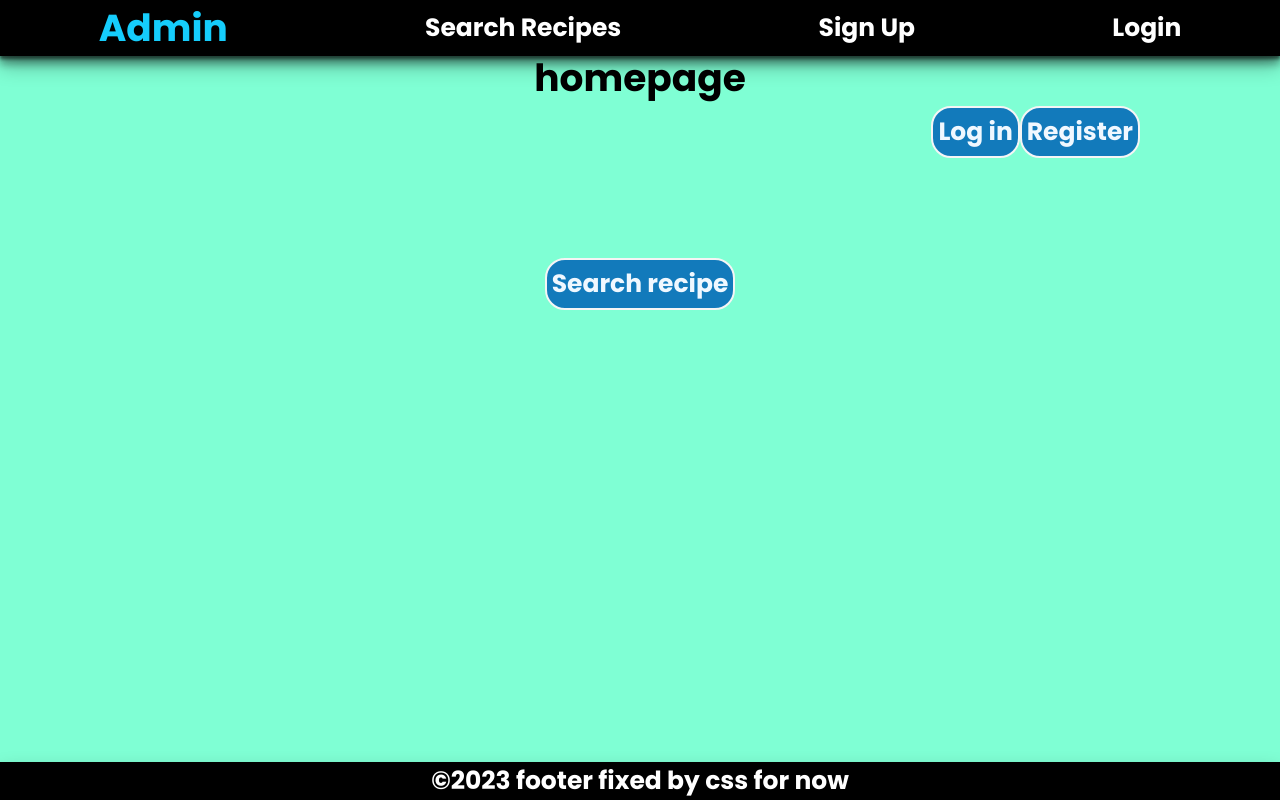
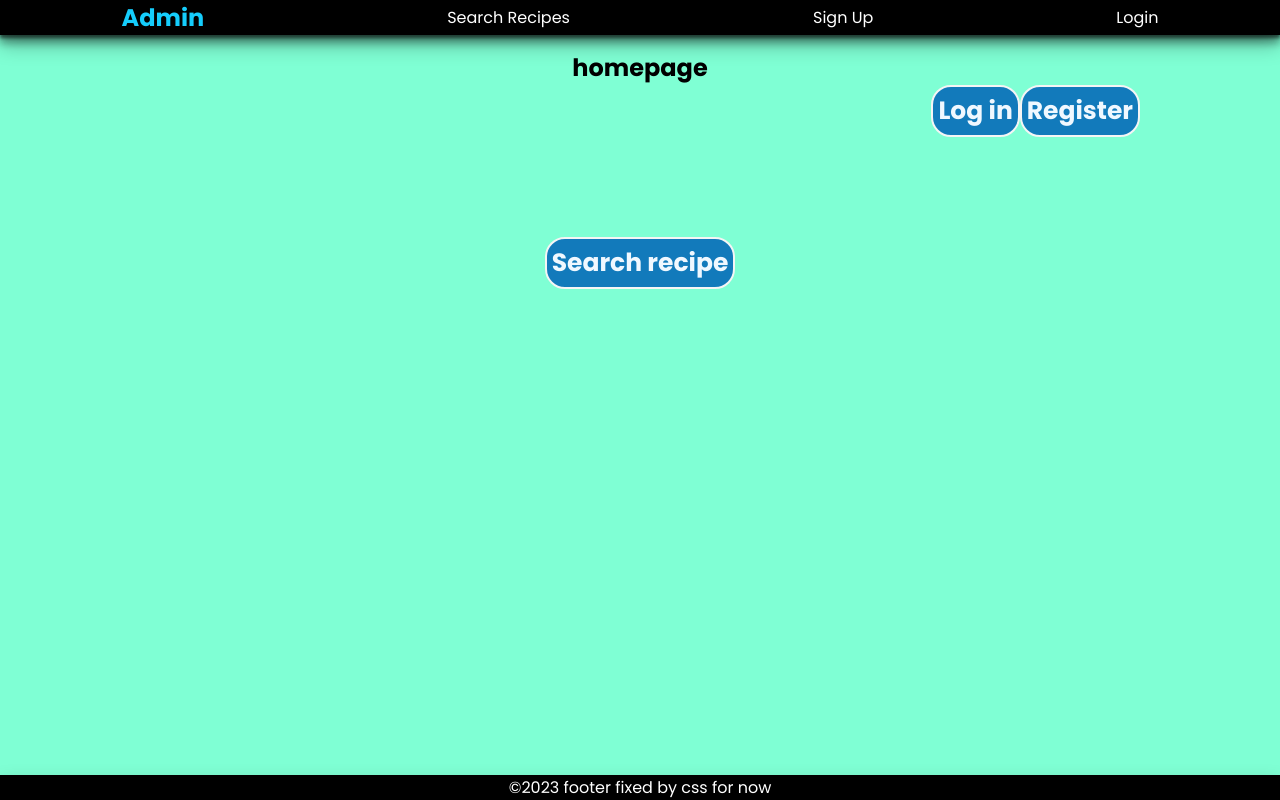
Before and after one commit to GeorgeMc1/FP-frontend, a React (Create React App) app: page / in a window 1280 px wide. Built offline with nearby package versions, Linux system fonts and the light colour scheme; the HTML template or start-up script is replaced by a standard one.

Commit message:
small changes

```diff
--- a/src/components/RecipeInfoPage/InfoContainer.jsx
+++ b/src/components/RecipeInfoPage/InfoContainer.jsx
@@ -7,6 +7,9 @@ const InfoContainer = styled.div`
     max-width: 800px;
     margin: 0 auto;
 
+    h2{
+        text-align: center;
+    }
     ul{
         margin: 5px 0;
     }
--- a/src/css/common-styles.js
+++ b/src/css/common-styles.js
@@ -18,6 +18,10 @@ export const FlexContainerColumn = styled.div`
 	width:90%;
 	margin: 0 auto;
 	margin-top:50px;
+
+	h2{
+		text-align: center;
+	}
 	`
 
 	export const Container = styled.div`
--- a/src/css/homepage.css
+++ b/src/css/homepage.css
@@ -1,7 +1,5 @@
 body{
     font-family: 'Libre Baskerville', serif;
-    font-weight: bold;
-    font-size: 25px;
     /* font-family: 'PT Serif', serif; */
     /* font-family: 'Franklin Gothic Medium', 'Arial Narrow', Arial, sans-serif; */
     background-color: aquamarine;
@@ -15,11 +13,6 @@ button {
     display: inline-block;
     font-size: 25px;
     border-radius: 20px;
-}
-
-h2 {
-    display: flex;
-    justify-content: center;
 }
 
 .btn-group {
```
